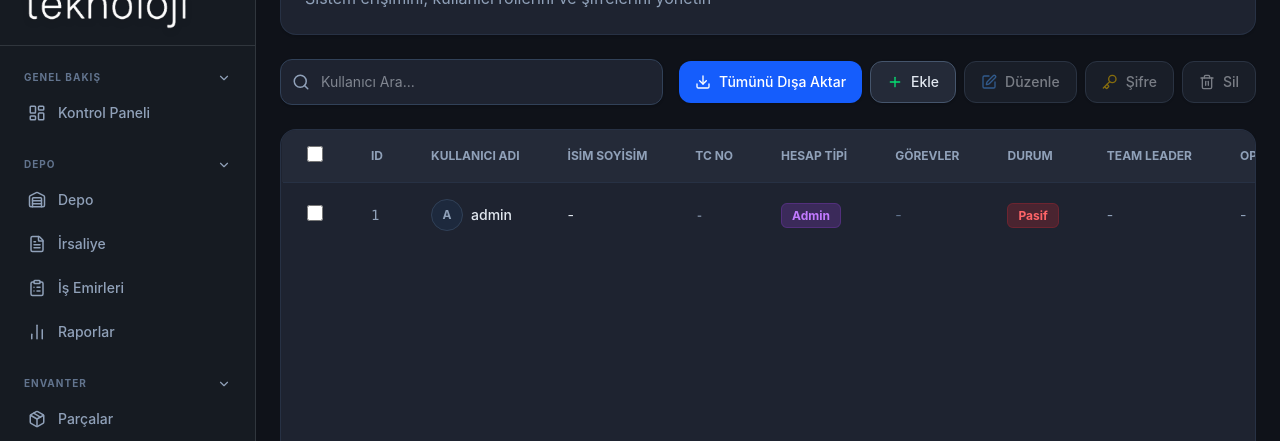
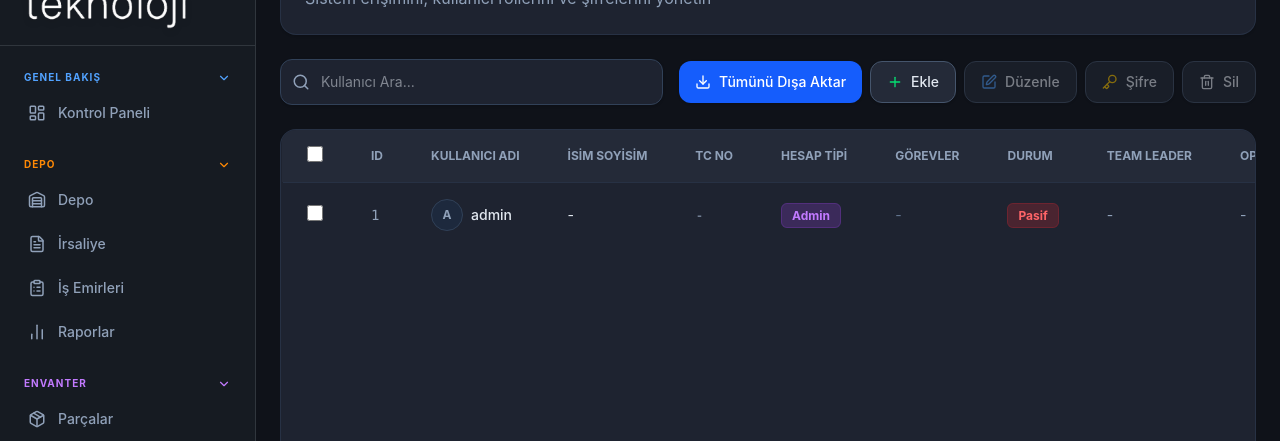
Before and after one commit to YusufPEKERR/remalab, a React (Vite) app in the folder frontend/: page /users in a window 1280 px wide. Shown: the part 163-604 px from the top of the page. Built offline with nearby package versions, Linux system fonts and the light colour scheme.

Commit message:
style(ui): apply theme colors to accordion group headers and icons

```diff
--- a/frontend/src/layouts/MainLayout.jsx
+++ b/frontend/src/layouts/MainLayout.jsx
@@ -181,19 +181,29 @@ export default function MainLayout() {
               }
             };
 
+            const getHeaderColors = (theme) => {
+              switch(theme) {
+                case 'blue': return 'text-blue-500 dark:text-blue-400 group-hover:text-blue-600 dark:group-hover:text-blue-300';
+                case 'orange': return 'text-orange-500 dark:text-orange-400 group-hover:text-orange-600 dark:group-hover:text-orange-300';
+                case 'purple': return 'text-purple-500 dark:text-purple-400 group-hover:text-purple-600 dark:group-hover:text-purple-300';
+                case 'emerald': return 'text-emerald-500 dark:text-emerald-400 group-hover:text-emerald-600 dark:group-hover:text-emerald-300';
+                default: return 'text-blue-500 dark:text-blue-400 group-hover:text-blue-600 dark:group-hover:text-blue-300';
+              }
+            };
+
             return (
               <div key={idx} className="px-4">
                 <button
                   onClick={() => toggleGroup(group.title)}
                   className="w-full flex items-center justify-between px-2 mb-2 group outline-none"
                 >
-                  <h3 className="text-[10px] font-bold text-slate-400 dark:text-slate-500 uppercase tracking-widest group-hover:text-slate-600 dark:group-hover:text-slate-300 transition-colors">
+                  <h3 className={`text-[10px] font-bold uppercase tracking-widest transition-colors ${getHeaderColors(group.colorTheme)}`}>
                     {group.title}
                   </h3>
                   {isOpen ? (
-                    <ChevronDown size={14} className="text-slate-400 group-hover:text-slate-600 dark:group-hover:text-slate-300 transition-colors" />
+                    <ChevronDown size={14} className={`${getHeaderColors(group.colorTheme)} transition-colors`} />
                   ) : (
-                    <ChevronRight size={14} className="text-slate-400 group-hover:text-slate-600 dark:group-hover:text-slate-300 transition-colors" />
+                    <ChevronRight size={14} className={`${getHeaderColors(group.colorTheme)} transition-colors`} />
                   )}
                 </button>
 
```
